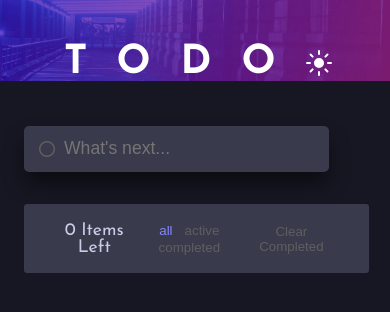
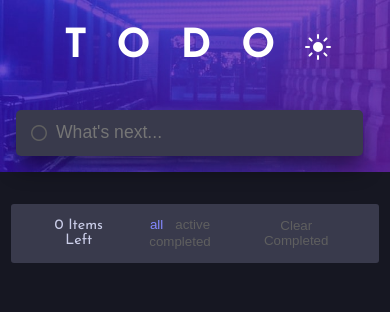
Before and after one commit to Jaredzu/sprint6-to-do-list, a React (Create React App) app: page / in a window 390 px wide. Shown: the top 312 px of the page. Built offline with nearby package versions, Linux system fonts and the light colour scheme.

Commit message:
feat: add more styles

```diff
--- a/src/App.js
+++ b/src/App.js
@@ -96,6 +96,8 @@ const App = () => {
       <header className="App-header">
         <Title />
         <TodoInput addNewTodo={addNewTodo} />
+      </header>
+      <section>
         <TodoList
           todos={filteredTodos}
           handleSetComplete={handleSetComplete}
@@ -107,8 +109,7 @@ const App = () => {
           setActiveFilter={setActiveFilter}
           clearCompleted={clearCompleted}
         />
-
-      </header>
+      </section>
     </div>
   );
 }
--- a/src/index.sass
+++ b/src/index.sass
@@ -4,15 +4,23 @@
 body
   font-family: 'Josefin Sans', sans-serif
   background-color: #161722
-  background-image: url('./Components/images/bg-desktop-dark.jpg')
-  background-repeat: no-repeat
-  background-size: contain
+  margin: 0
+
+  .App
+    display: flex
+    flex-direction: column
+    justify-content: center
+
+  .App-header
+    background-image: url('./Components/images/bg-desktop-dark.jpg')
+    background-repeat: no-repeat
+    background-size: cover
 
   .toDoHeader
     display: flex
     justify-content: space-between
     align-items: center
-    max-width: 70%
+    max-width: 30%
     margin: 1rem auto
 
     h1
@@ -21,8 +29,8 @@ body
       letter-spacing: 30px
 
   .todoInputContainer
-    margin: 1rem
-    width: 70%
+    margin: 1rem auto
+    width: 30%
     position: relative
 
     .inputTodo
@@ -37,6 +45,9 @@ body
       font-size: 1.1rem
       padding-left: 2.5rem
       box-shadow: 0px 13px 21px -1px rgba(0,0,0,0.49)
+      transition: 300ms
+      &:hover
+        box-shadow: 0px 13px 21px 0px #1a108ef9
 
     .circle
       color: #5f5f5f
@@ -45,22 +56,19 @@ body
       top: 15px
 
   .newTask
-
     display: flex
     flex-direction: column
-    width: 75%
+    width: 50%
     color: hsl(234, 39%, 85%)
     font-size: 1.1rem
-    border-bottom: 1px solid rgb (57, 58, 75)
     background-color: hsl(237, 14%, 26%)
     border-radius: 7px
-    margin: 1rem
+    margin: 1rem auto
     box-shadow: 0px 13px 21px -1px rgba(0,0,0,0.49)
 
   .todosContainer
     display: flex
     align-items: center
-    justify-content: space-between
     padding: 0.2rem
     border-bottom: 1px solid #575572
     padding-left: 2.5rem
@@ -96,29 +104,49 @@ body
     display: flex
     align-items: center
     justify-content: space-between
-    width: 75%
+    width: 46%
     color: hsl(234, 39%, 85%)
     font-size: 1.1rem
     border-bottom: 1px solid rgb (57, 58, 75)
     background-color: hsl(237, 14%, 26%)
     border-radius: 3px
-    margin: 1rem
+    margin: auto
     padding: 0 2rem
 
-  .filter-button-blue
-    border: none
-    background: none
-    color: #8488ff
-    cursor: pointer
-    transition: 300ms
-    &:hover
-      color: white
+    .filter-button-blue
+      border: none
+      background: none
+      color: #8488ff
+      cursor: pointer
+      transition: 300ms
+      &:hover
+        color: white
 
-  .filter-button-gray
-    border: none
-    background: none
-    color: #5f5f5f
-    cursor: pointer
-    transition: 300ms
-    &:hover
-      color: white
+    .filter-button-gray
+      border: none
+      background: none
+      color: #5f5f5f
+      cursor: pointer
+      transition: 300ms
+      &:hover
+        color: white
+
+@media screen and (max-width: 625px)
+  body
+
+    .toDoHeader
+      margin: auto 4rem
+
+    .newTask
+      width: 90%
+      font-size: 1rem
+
+    .todoInputContainer
+      width: 78%
+      margin: 1rem
+
+  .filtersSection
+    .filtersComponents
+      width: 78%
+      color: hsl(234, 39%, 85%)
+      font-size: 0.9rem
```
Lines whose indentation alone changed are shown as unchanged.
